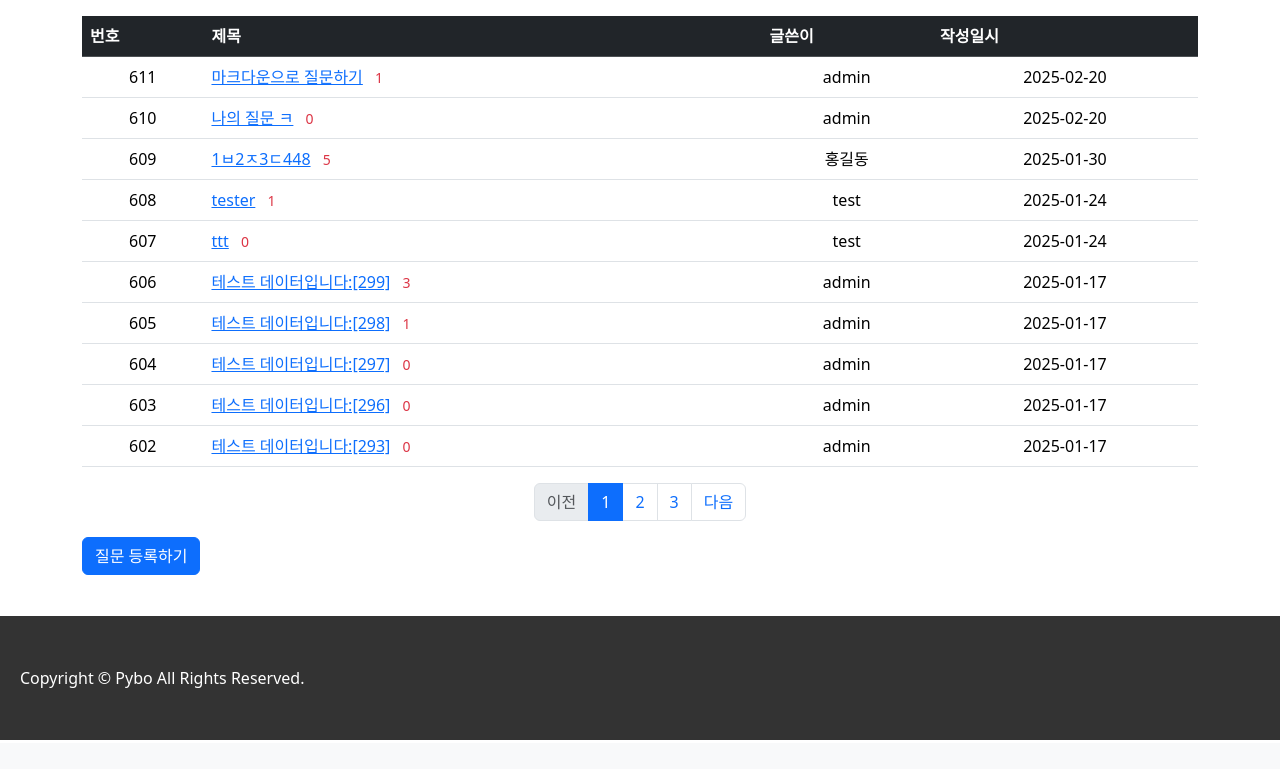
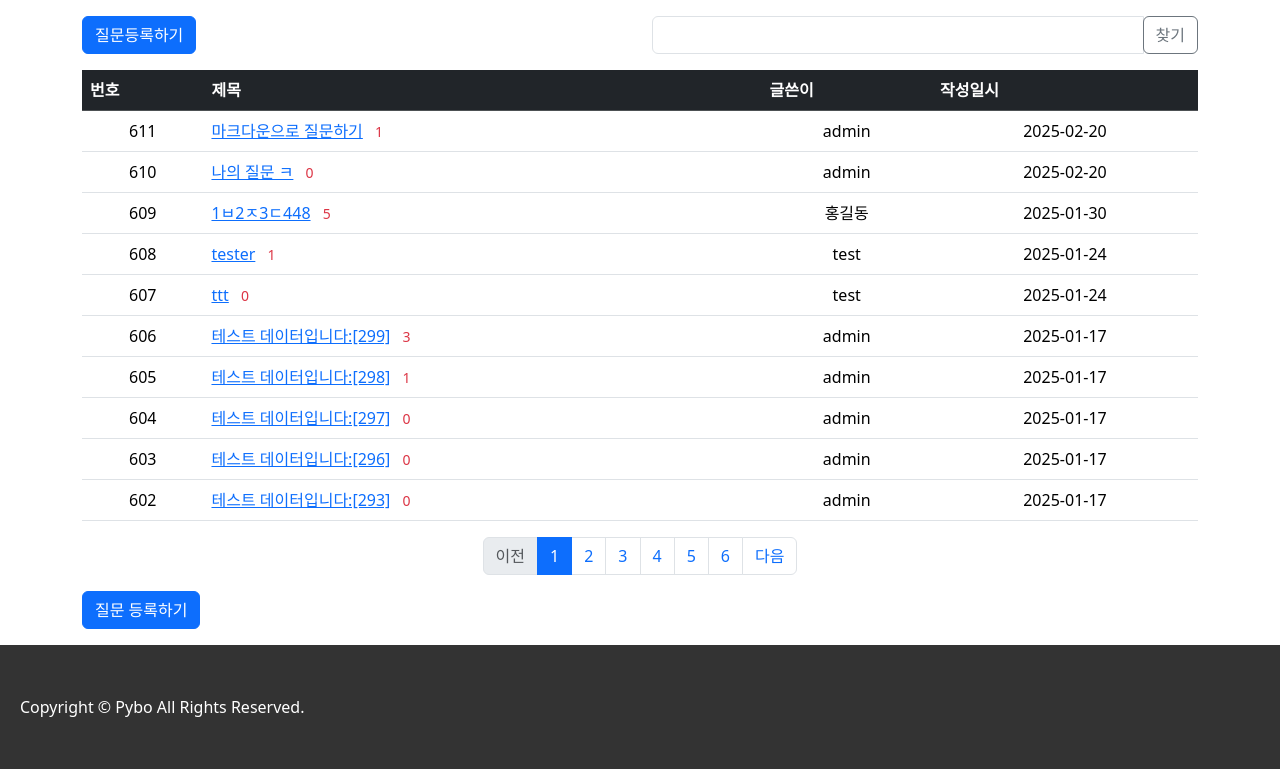
Before and after one commit to KIM-YONG-HA/django, a Django app: page / in a window 1280 px wide. Shown: the part 57-826 px from the top of the page. Before the commit the page ends 797 px from the top, so only its background shows below. Run offline with Django 5.2, Linux system fonts and the light colour scheme; data comes from the database, SQL or seed files in the repository; both versions use the stored data as it was after the commit; some libraries are stand-ins or nearby versions.

Commit message:
250220 장고 게시판 검색 구현, aws 라이트세일 가입

```diff
--- a/projects/mysite/pybo/views/base_views.py
+++ b/projects/mysite/pybo/views/base_views.py
@@ -1,14 +1,30 @@
 from django.core.paginator import Paginator
 from django.shortcuts import render, get_object_or_404
+from django.db.models import Q
 
 from ..models import Question
 
 def index(request):
     page = request.GET.get('page', 1) #  페이지
+    kw = request.GET.get('kw', '') #  검색어
+
+
     question_list = Question.objects.order_by('-create_date')
+
+
+    if kw:
+        question_list = question_list.filter(
+            Q(subject__icontains=kw) |
+            Q(content__icontains=kw) |
+            Q(answer__content__icontains=kw) |
+            Q(author__username__icontains=kw) |
+            Q(answer__author__username__icontains=kw)
+        ).distinct()
+
+
     paginator = Paginator(question_list, 10) #  페이지당 10개
     page_obj = paginator.get_page(page)
-    context = {'question_list': page_obj}
+    context = {'question_list': page_obj, 'page': page, 'kw': kw}
     return render(request, 'pybo/question_list.html', context)
 
 
--- a/projects/mysite/templates/pybo/question_detail.html
+++ b/projects/mysite/templates/pybo/question_detail.html
@@ -60,6 +60,7 @@
                 <a href="{% url 'pybo:question_modify' question.id %}" class="btn btn-sm btn-outline-secondary">수정</a>
                 <a href="javascript:void(0)" class="delete btn btn-sm btn-outline-secondary" data-uri="{% url 'pybo:question_delete' question.id %}" >삭제</a>
                 {% endif %}
+                <a href="{% url 'pybo:index' %}" class="btn btn-sm btn-outline-secondary">목록</a>
             </div>
 
         </div>
--- a/projects/mysite/templates/pybo/question_list.html
+++ b/projects/mysite/templates/pybo/question_list.html
@@ -4,6 +4,36 @@
 
 {% block content %}
 <div class="container my-3">
+
+<div class="row my-3">
+
+    <div class="col-6">
+        <a href="{% url 'pybo:question_create' %}" class="btn btn-primary">질문등록하기</a>
+    </div>
+
+    <div class="col-6">
+        <div class="input-group">
+            <input type="text" id="search_kw" class="form-control" value="{{ kw|default_if_none:''}}">
+            <div class="input-group-append">
+                <button class="btn btn-outline-secondary" type="button" id="btn_search">찾기</button>
+            </div>
+        </div>
+    </div>
+
+
+<form action="{% url 'index' %}" id="searchForm">
+    <input type="hidden" name="kw" value="{{ kw|default_if_none:''}}" id="kw">
+    <input type="hidden" name="page" id="page" value="{{ page }}">
+</form>
+
+
+</div>
+
+
+
+
+
+
     <table class="table">
         <thead>
         <tr class="table-dark">
@@ -39,13 +69,15 @@
         </tbody>
     </table>
 
+
+
     <!-- 페이지네이션 -->
     <ul class="pagination justify-content-center">
 
         <!-- 이전 페이지 -->
         {% if question_list.has_previous %}
         <li class="page-item">
-            <a href="?page={{ question_list.previous_page_number }}" class="page-link">이전</a>
+            <a href="javascript:;" data-page="{{ question_list.previous_page_number }}" class="page-link">이전</a>
         </li>
         {% else %}
 
@@ -59,14 +91,14 @@
         <!-- 페이지 리스트 -->
         {% for page_number in question_list.paginator.page_range %}
 
-            {% if page_number >= question_list.number|add:-2 and page_number <= question_list.number|add:2 %}
+            {% if page_number >= question_list.number|add:-5 and page_number <= question_list.number|add:5 %}
                 {% if page_number == question_list.number %}
                 <li class="page-item active" aria-current="page">
-                    <a href="?page={{ page_number }}" class="page-link">{{ page_number }}</a>
+                    <a href="javascript:;" data-page="{{ page_number }}" class="page-link">{{ page_number }}</a>
                 </li>
                 {% else %}
                 <li class="page-item" aria-current="page">
-                    <a href="?page={{ page_number }}" class="page-link">{{ page_number }}</a>
+                    <a href="javascript:;" data-page="{{ page_number }}" class="page-link">{{ page_number }}</a>
                 </li>
                 {% endif %}
             {% endif %}
@@ -79,7 +111,7 @@
         {% if question_list.has_next %}
 
         <li class="page-item">
-            <a href="?page{{ question_list.next_page_number }}" class="page-link">다음</a>
+            <a href="?javascript:;" data-page="{{ question_list.next_page_number }}" class="page-link">다음</a>
         </li>
         {% else %}
 
@@ -97,5 +129,34 @@
 
     <a href="{% url 'pybo:question_create' %}" class="btn btn-primary">질문 등록하기</a>
 
+
+
+
+
 </div>
 {% endblock %}
+
+{% block script %}
+
+<script>
+const page_elements = document.getElementsByClassName("page-link");
+Array.from(page_elements).forEach(function(element){
+    element.addEventListener('click', function(){
+        document.getElementById('page').value = this.dataset.page;
+        document.getElementById('searchForm').submit();
+    });
+});
+
+const btn_search = document.getElementById("btn_search");
+
+btn_search.addEventListener('click', function(){
+
+    document.getElementById('kw').value = document.getElementById('search_kw').value;
+    document.getElementById('page').value = 1; // 검색버튼 클릭할 경우 1페이지부터 조회
+    document.getElementById('searchForm') .submit();
+
+});
+
+</script>
+
+{% endblock %}
```
Also changed, not shown: markDown/32_AWS.md (added, +4 -0 lines), projects/mysite/templates/base copy.html (added, +46 -0 lines), markDown/29_깃.md (added), markDown/30_깃허브.md (added), markDown/31_서버.md (added), projects/mysite/db.sqlite3.
